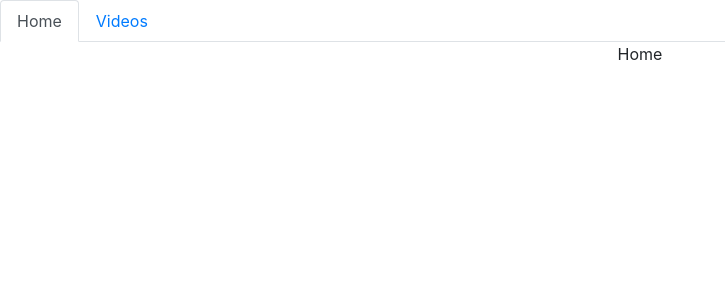
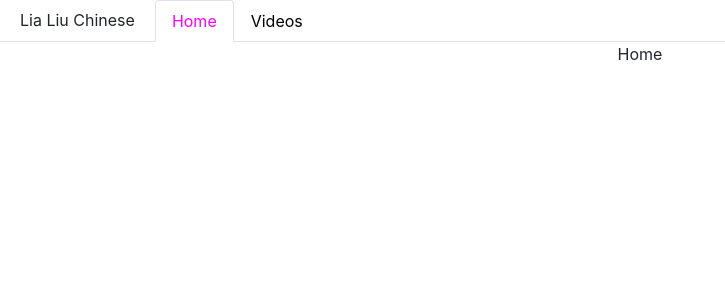
Before and after one commit to Clatrobe00/liachinese, a React (Create React App) app: page / in a window 1280 px wide. Shown: the top 300 px of the page, without its empty margins (0-725 px from the left). Built offline with nearby package versions, Linux system fonts and the light colour scheme.

Commit message:
add navbar styling

```diff
--- /dev/null
+++ b/src/components/navbar.css
@@ -0,0 +1,11 @@
+.nav-title {
+    padding: 8px 20px;
+}
+
+.nav-link {
+    color: black;
+}
+
+.active {
+    color: magenta !important;
+}
--- a/src/components/navbar.js
+++ b/src/components/navbar.js
@@ -1,5 +1,6 @@
 import React, { useState } from 'react';
 import { Link, useLocation } from 'react-router-dom';
+import './navbar.css';
 
 // function NavBarPractice () {
 //     const [click, setClick] =  useState(false);
@@ -44,7 +45,10 @@ function NavBar () {
     const location = useLocation()
 
     return (
+        <div>
+
             <ul className="nav nav-tabs">
+                <li className="nav-title">Lia Liu Chinese</li>
                 <li className="nav-item">
                 <Link to="/" className={location.pathname === "/" ? "nav-link active" : "nav-link"}>
                     Home
@@ -57,6 +61,7 @@ function NavBar () {
                 </Link>
                 </li>
             </ul>
+        </div>
     )
 }
 
```
Lines whose indentation alone changed are shown as unchanged.
